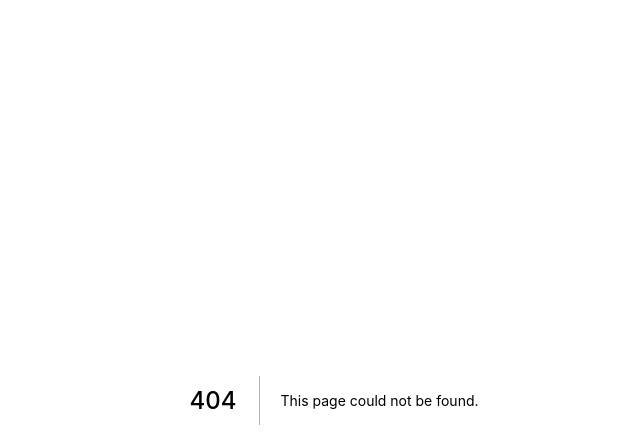
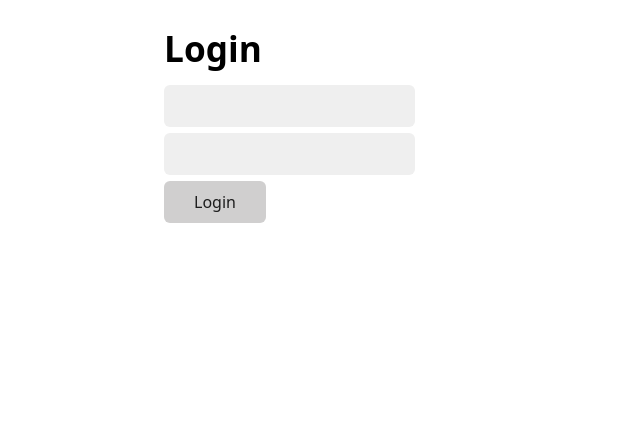
Before and after one commit to dambusm/saas-starter, a Next.js app in the folder app/: page /auth/login in a window 1280 px wide. Before the commit this address had no page. Shown: the top 448 px of the page, without its empty margins (76-716 px from the left). Built offline with nearby package versions, Linux system fonts and the light colour scheme.

Commit message:
Remove nextauth

```diff
--- a/app/package.json
+++ b/app/package.json
@@ -11,7 +11,6 @@
   },
   "dependencies": {
     "next": "10.0.4",
-    "next-auth": "3.1.0",
     "next-transpile-modules": "7.2.0",
     "react": "17.0.1",
     "react-dom": "17.0.1",
--- a/app/src/pages/_app.tsx
+++ b/app/src/pages/_app.tsx
@@ -1,5 +1,4 @@
 import { DataManager } from '@saas-starter/data-lib';
-import { Provider as NextAuthProvider } from 'next-auth/client';
 import { AppProps } from 'next/app';
 import React from 'react';
 import 'water.css/dist/light.css';
@@ -11,9 +10,5 @@ export const logger = new Logger();
 export const publicDataManager = new DataManager(config.baseURL);
 
 export default function App({ Component, pageProps }: AppProps) {
-  return (
-    <NextAuthProvider session={pageProps.session}>
-      <Component {...pageProps} />
-    </NextAuthProvider>
-  );
+  return <Component {...pageProps} />;
 }
--- /dev/null
+++ b/app/src/pages/auth/login/index.tsx
@@ -0,0 +1,30 @@
+import React, { FC, useRef } from 'react';
+import useSWR from 'swr';
+import { publicDataManager } from '../../_app';
+import styles from '../../posts/posts.module.scss';
+
+const Index: FC = (props) => {
+  const emailRef = useRef<HTMLInputElement>(null);
+  const passwordRef = useRef<HTMLInputElement>(null);
+  return (
+    <div>
+      <h1>Login</h1>
+      <input type={'email'} required ref={emailRef} />
+      <input type={'password'} required ref={passwordRef} />
+      <button
+        onClick={() => {
+          const email = emailRef.current?.value;
+          const password = passwordRef.current?.value;
+          if (!email || !password) {
+            throw new Error('Missing expected value');
+          }
+          publicDataManager.authManager.login(email, password);
+        }}
+      >
+        Login
+      </button>
+    </div>
+  );
+};
+
+export default Index;
--- a/packages/data-lib/src/auth-manager.ts
+++ b/packages/data-lib/src/auth-manager.ts
@@ -5,6 +5,11 @@ export class AuthManager {
   constructor(directusSDK: DirectusSdk) {
     this.directusSDK = directusSDK;
   }
+  async login(email: string, password: string) {
+    return this.directusSDK.AuthManager.login({
+      requestBody: { email, password },
+    });
+  }
   async getUserMe() {
     return this.directusSDK.UsersManager.getMe({});
   }
--- a/packages/data-lib/src/data-sources/directus/directus-sdk.ts
+++ b/packages/data-lib/src/data-sources/directus/directus-sdk.ts
@@ -1,4 +1,9 @@
-import { ItemsService, OpenAPI, UsersService } from './api-codegen-sdk';
+import {
+  AuthenticationService,
+  ItemsService,
+  OpenAPI,
+  UsersService,
+} from './api-codegen-sdk';
 
 export class DirectusSdk {
   constructor(baseURL: string) {
@@ -6,4 +11,5 @@ export class DirectusSdk {
   }
   ItemsManager = ItemsService;
   UsersManager = UsersService;
+  AuthManager = AuthenticationService;
 }
```
Also changed, not shown: app/src/pages/api/auth/[...nextauth].ts (deleted, +0 -52 lines), app/src/pages/index.tsx (+12 -15 lines).
